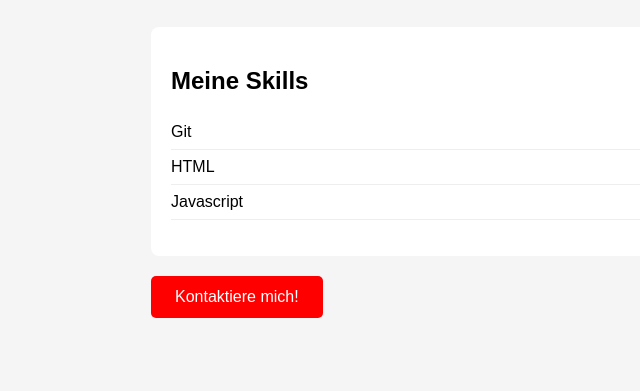
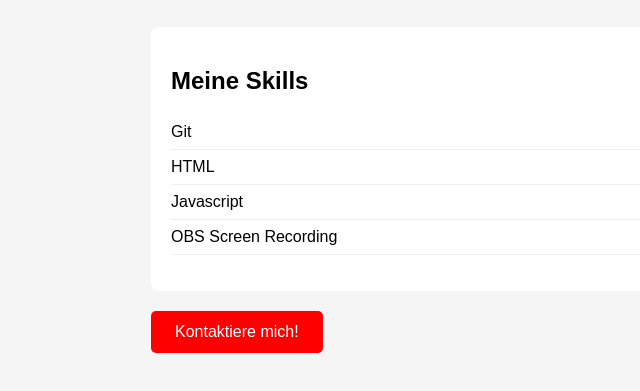
Before and after one commit to Johanna-Michael/portfolio-website, a plain HTML site: page index.html in a window 1280 px wide. Shown: the part 171-562 px from the top of the page, without its empty margins (89-729 px from the left). Drawn offline with Linux system fonts and the light colour scheme.

Commit message:
Weiteren skill hinzugefügt.

```diff
--- a/index.html
+++ b/index.html
@@ -16,6 +16,7 @@
         <li>Git</li>
         <li>HTML</li>
         <li>Javascript</li>
+        <li>OBS Screen Recording</li>
       </ul>
     </section>
 
```
